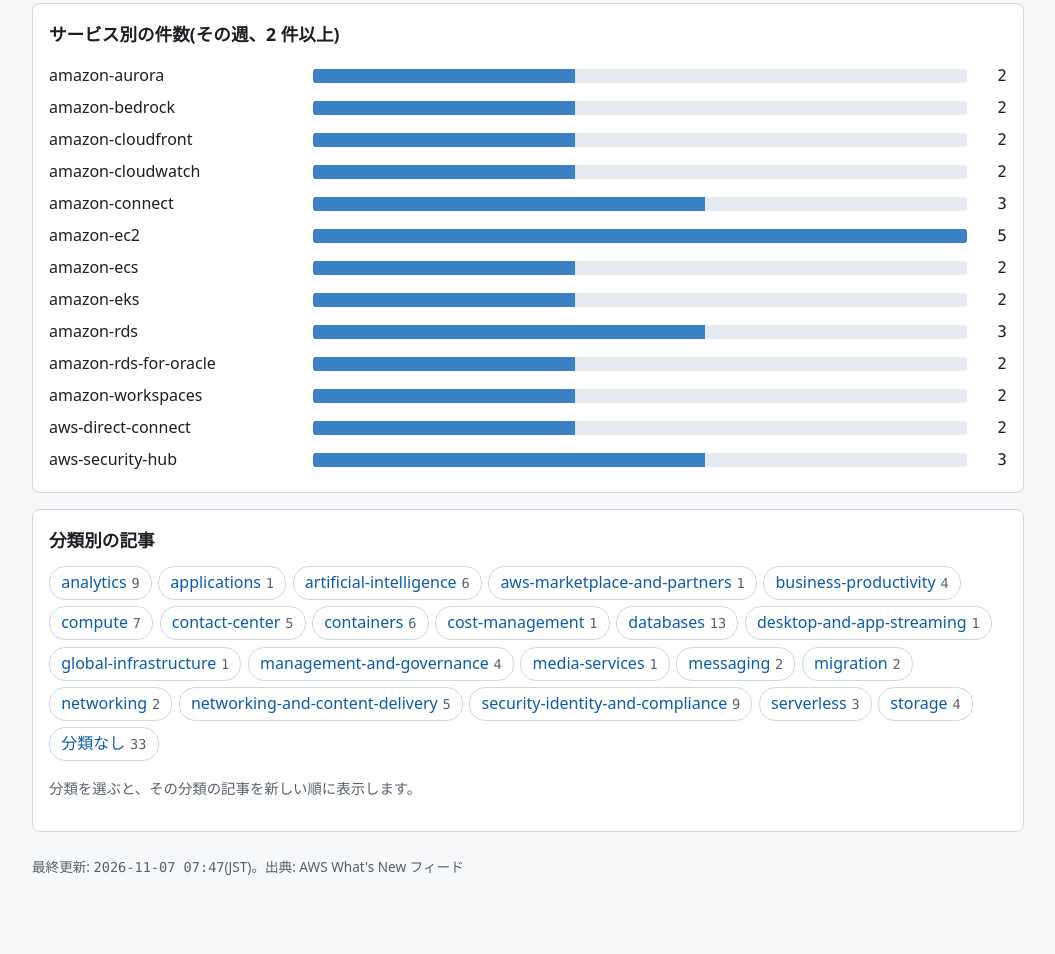
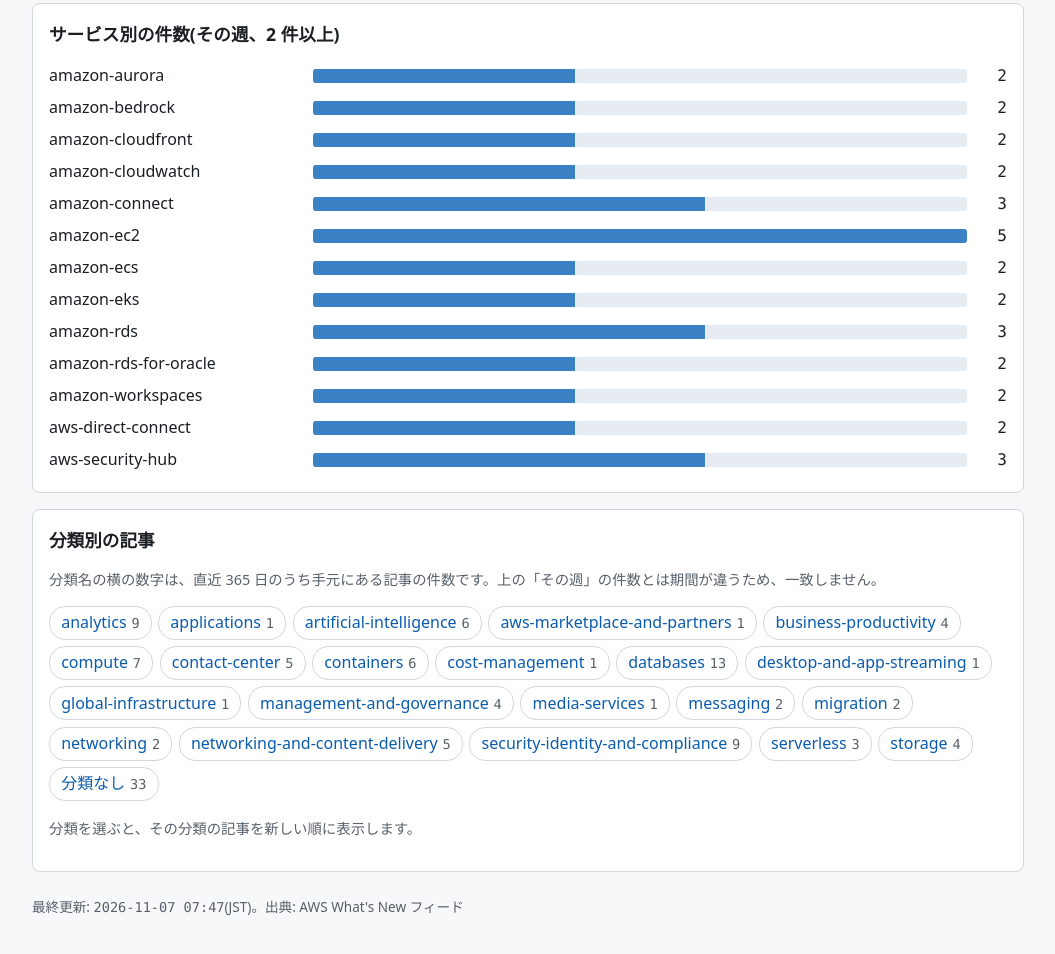
Before and after one commit to h-daimatsu/aws-whats-new, a plain HTML site: page index.html in a window 1280 px wide. Shown: the part 1185-2139 px from the top of the page, without its empty margins (112-1167 px from the left). Before the commit the page ends 2103 px from the top, so only its background shows below. Drawn offline with Linux system fonts and the light colour scheme.

Commit message:
記事を更新 (2026-11-08、新規 0 件)

```diff
--- a/index.html
+++ b/index.html
@@ -93,6 +93,7 @@ footer { color: var(--muted); font-size: 0.85rem; padding: 0.5rem 0 1.5rem; }
 
 <section aria-labelledby="h-items" id="items-section">
   <h2 id="h-items">分類別の記事</h2>
+  <p class="note">分類名の横の数字は、直近 <span id="win-days-2"></span> 日のうち手元にある記事の件数です。上の「その週」の件数とは期間が違うため、一致しません。</p>
   <ul class="chips" id="chips"></ul>
   <p class="note" id="items-caption" aria-live="polite"></p>
   <table id="items-table" hidden>
@@ -132,6 +133,7 @@ footer { color: var(--muted); font-size: 0.85rem; padding: 0.5rem 0 1.5rem; }
   });
 
   document.getElementById("win-days").textContent = String(data.window_days);
+  document.getElementById("win-days-2").textContent = String(data.window_days);
   document.getElementById("week-line").textContent =
     week.week + "(" + week.start + " 〜 " + week.end + ")";
 
```
